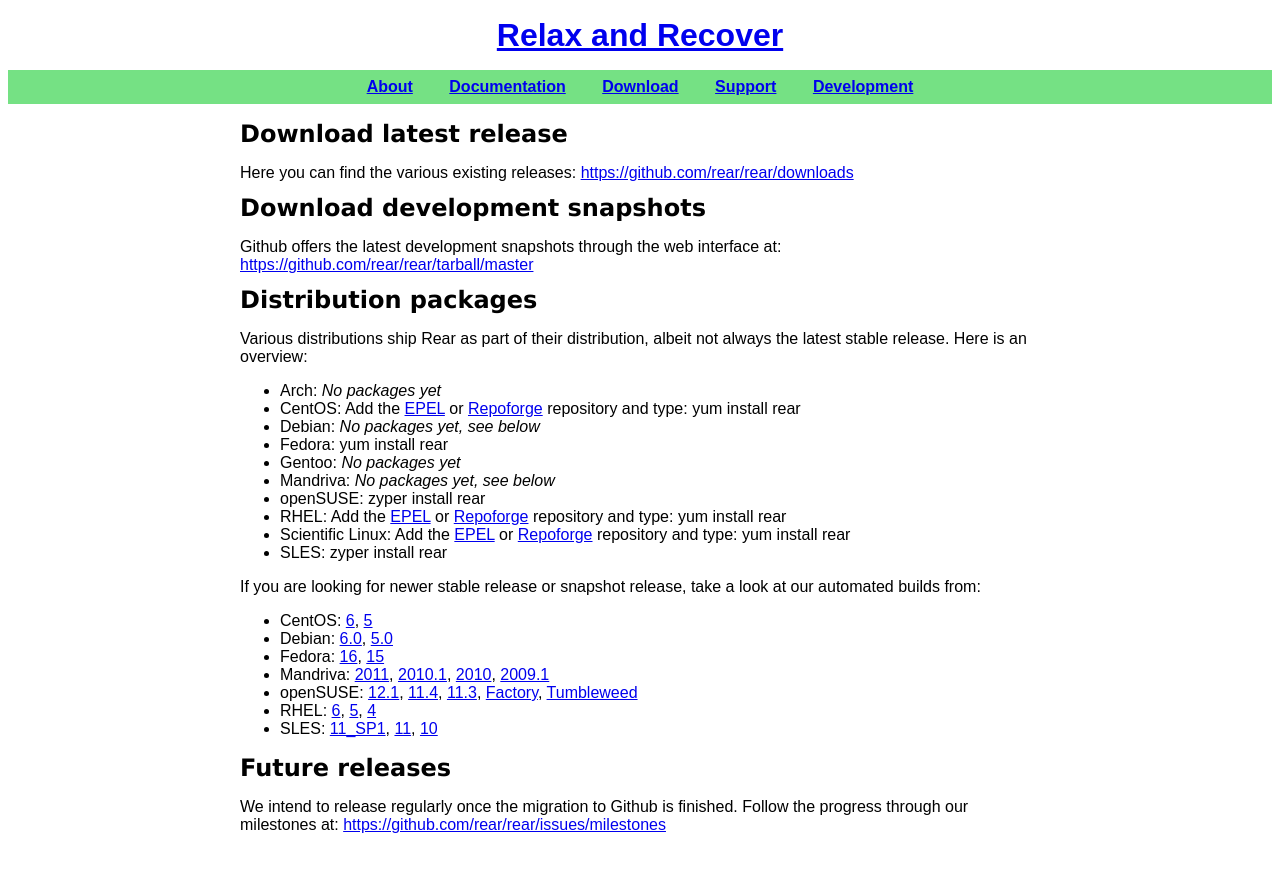
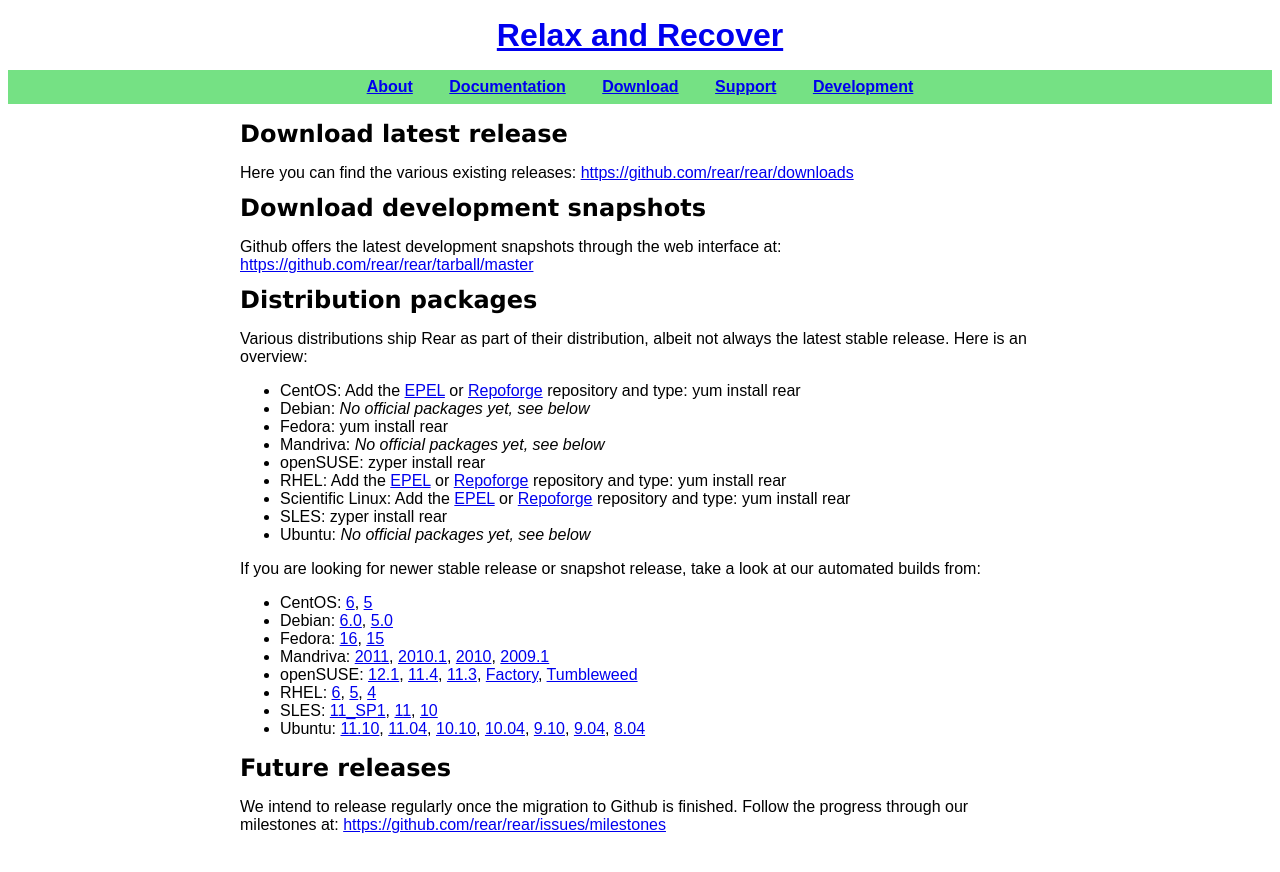
Before and after one commit to rear/rear.github.com, a Jekyll site: the page built from download/index.md, in a window 1280 px wide. Shown: the top 872 px of the page. Built offline with Jekyll 4.4.1, drawn with Linux system fonts in a browser that asks for light colours.

Commit message:
Added Ubuntu too

````diff
--- a/download/index.md
+++ b/download/index.md
@@ -15,20 +15,16 @@
 Various distributions ship Rear as part of their distribution, albeit not
 always the latest stable release. Here is an overview:
 
- * Arch:
-   *No packages yet*
  * CentOS:
    Add the [EPEL](http://apps.fedoraproject.org/packages/rear) or
    [Repoforge](http://pkgs.repoforge.org/rear/) repository and type:
    ```yum install rear```
  * Debian:
-   *No packages yet, see below*
+   *No official packages yet, see below*
  * Fedora:
    ```yum install rear```
- * Gentoo:
-   *No packages yet*
  * Mandriva:
-   *No packages yet, see below*
+   *No official packages yet, see below*
  * openSUSE:
    ```zyper install rear```
  * RHEL:
@@ -41,6 +37,8 @@
    ```yum install rear```
  * SLES:
    ```zyper install rear```
+ * Ubuntu:
+   *No official packages yet, see below*
 
 If you are looking for newer stable release or snapshot release, take a look at
 our automated builds from:
@@ -73,6 +71,14 @@
     [11_SP1](http://download.opensuse.org/repositories/home:/sschapiro/SLE_11_SP1/),
     [11](http://download.opensuse.org/repositories/home:/sschapiro/SLE_11/),
     [10](http://download.opensuse.org/repositories/home:/sschapiro/SLE_10/)
+ * Ubuntu:
+    [11.10](http://download.opensuse.org/repositories/home:/sschapiro/xUbuntu_11.10/),
+    [11.04](http://download.opensuse.org/repositories/home:/sschapiro/xUbuntu_11.04/),
+    [10.10](http://download.opensuse.org/repositories/home:/sschapiro/xUbuntu_10.10/),
+    [10.04](http://download.opensuse.org/repositories/home:/sschapiro/xUbuntu_10.04/),
+    [9.10](http://download.opensuse.org/repositories/home:/sschapiro/xUbuntu_9.10/),
+    [9.04](http://download.opensuse.org/repositories/home:/sschapiro/xUbuntu_9.04/),
+    [8.04](http://download.opensuse.org/repositories/home:/sschapiro/xUbuntu_8.04/)
 
 
 ## Future releases
````
